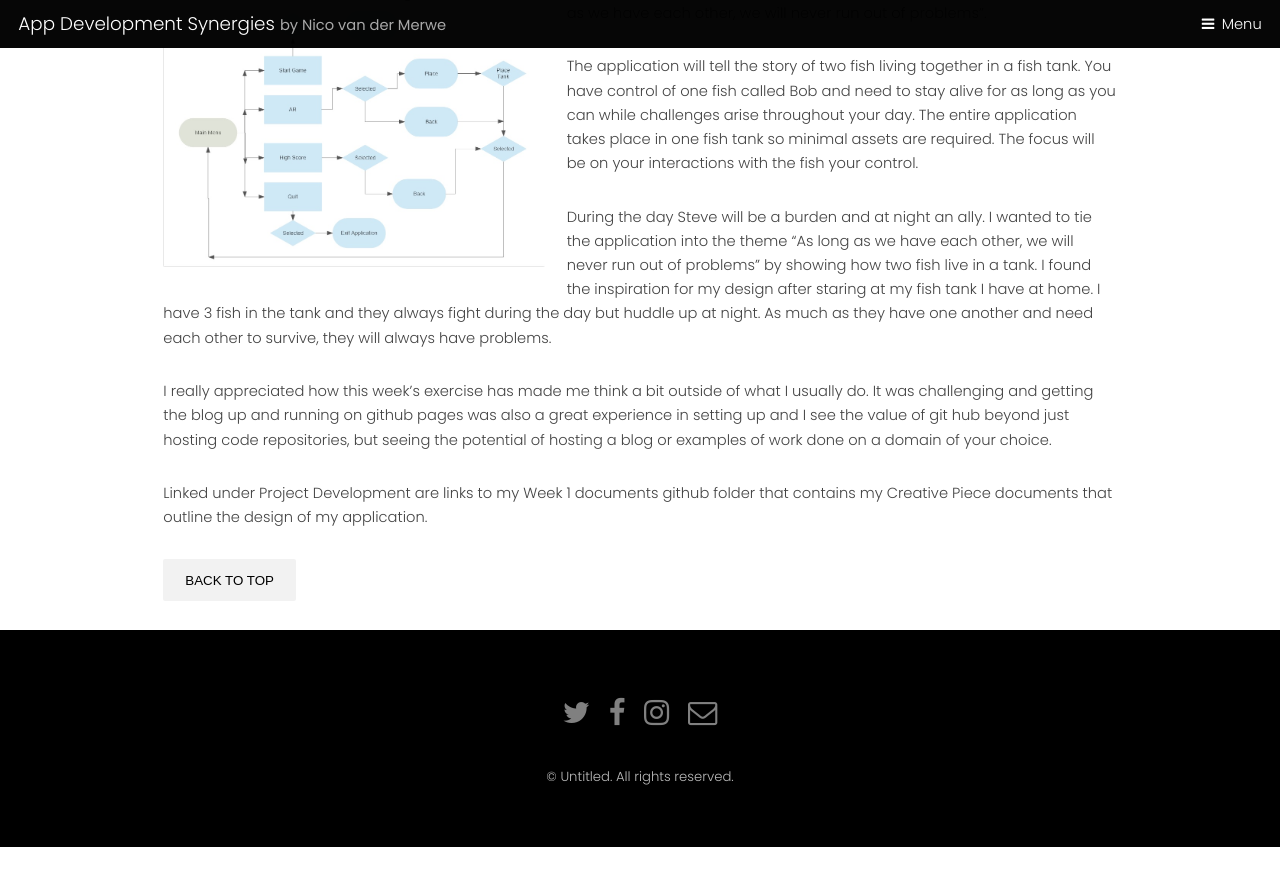
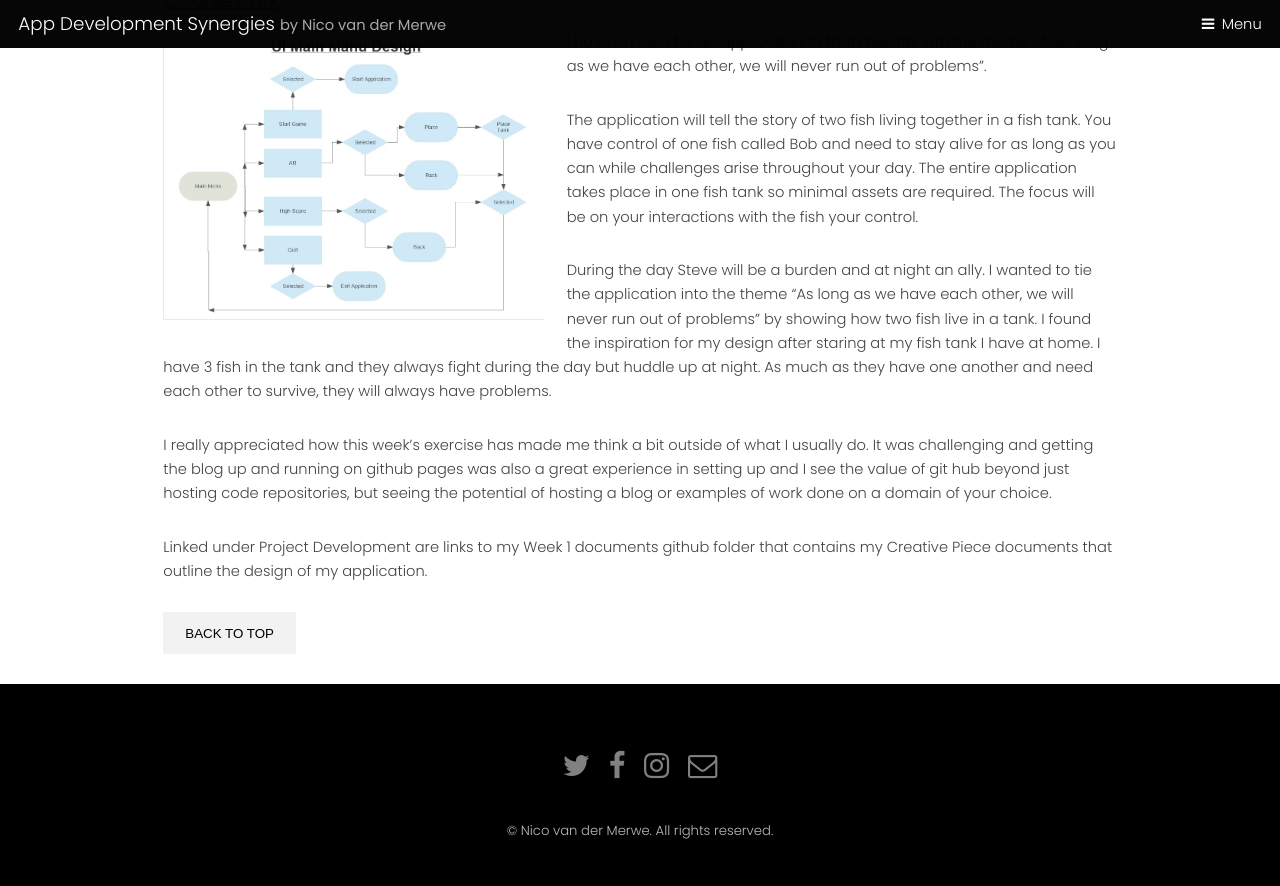
Before and after one commit to NicoVDMerweCRJ/NicoVDMerweCRJ.github.io, a Jekyll site: the page appdevelopmentsynergies.html, which Jekyll copies as it is, in a window 1280 px wide and 900 px high, scrolled down 2412 px. Shown: the top 886 px of the window. Built offline with Jekyll 4.4.1, drawn with Linux system fonts in a browser that asks for light colours; before the commit the page ends 3259 px from its top, so only the background shows below that.

Commit message:
Update appdevelopmentsynergies.html

```diff
--- a/appdevelopmentsynergies.html
+++ b/appdevelopmentsynergies.html
@@ -82,6 +82,7 @@
 Animation will be physics driven for some objects so only basic rigging and bone structures will be required. The two fish will need to be rigged and skinned for animation and a bone structure of 15 bones will be used. Mobile has a limit of 75 on Unreal Engine 4 deployment, but this should not be a issue as assets won’t benefit from a complex one structure for animation.
 Textures will be 2k resolution and all materials are developed in Unreal Engine using the material editor and blueprinting.</p>
 					<p> All design documents are located to view in the link below:
+					<p></p>
 					<a href="https://github.com/NicoVDMerweCRJ/NicoVDMerweCRJ.github.io/tree/master/App%20Development%20Synergies/Week%201/Documents"><button type="button">GitHub Link</button></a>
 					<p></p>
 
@@ -106,7 +107,7 @@ Textures will be 2k resolution and all materials are developed in Unreal Engine
 					</ul>
 				</div>
 				<div class="copyright">
-					&copy; Untitled. All rights reserved.
+					&copy; Nico van der Merwe. All rights reserved.
 				</div>
 			</footer>
 
```
